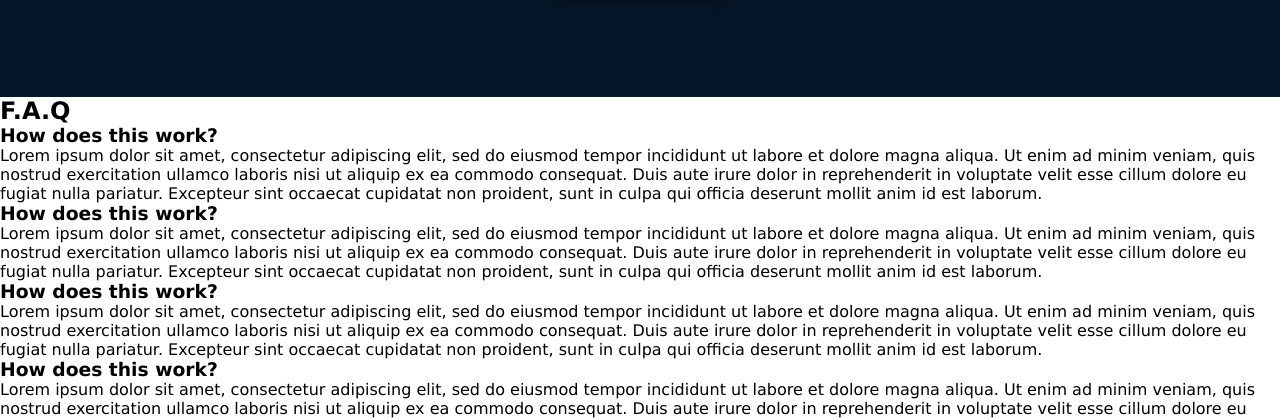
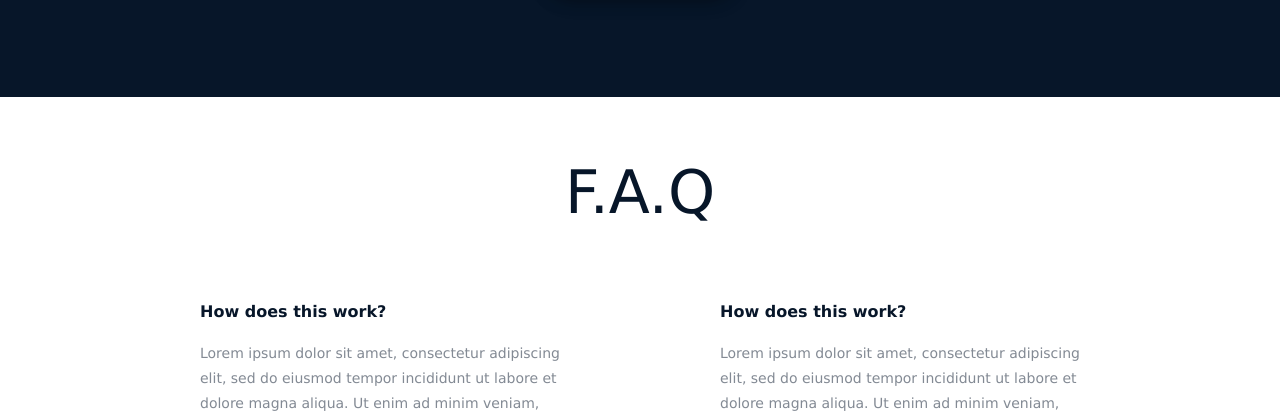
Before and after one commit to Ntihanabayo-Alphonse/alx_html_css, a plain HTML site: page css_advanced/index.html in a window 1280 px wide. Shown: the part 2710-3129 px from the top of the page. Drawn offline with Linux system fonts and the light colour scheme.

Commit message:
faq section complete

```diff
--- a/css_advanced/index.html
+++ b/css_advanced/index.html
@@ -159,35 +159,35 @@
         </section>
 
         <!-- F.A.Q. -->
-        <section>
+        <section class="faq_section">
             <h2>F.A.Q</h2>
-            <div>
-                <div>
+            <div class="faq_container">
+                <div class="faq">
                     <div>
                         <h3>How does this work?</h3>
                     </div>
-                    <div>
+                    <div class="paragraph">
                         Lorem ipsum dolor sit amet, consectetur adipiscing elit, sed do eiusmod tempor incididunt ut labore et dolore magna aliqua. Ut enim ad minim veniam, quis nostrud exercitation ullamco laboris nisi ut aliquip ex ea commodo consequat. Duis aute irure dolor in reprehenderit in voluptate velit esse cillum dolore eu fugiat nulla pariatur. Excepteur sint occaecat cupidatat non proident, sunt in culpa qui officia deserunt mollit anim id est laborum.
                     </div>
 
                     <div>
                         <h3>How does this work?</h3>
                     </div>
-                    <div>
+                    <div class="paragraph">
                         Lorem ipsum dolor sit amet, consectetur adipiscing elit, sed do eiusmod tempor incididunt ut labore et dolore magna aliqua. Ut enim ad minim veniam, quis nostrud exercitation ullamco laboris nisi ut aliquip ex ea commodo consequat. Duis aute irure dolor in reprehenderit in voluptate velit esse cillum dolore eu fugiat nulla pariatur. Excepteur sint occaecat cupidatat non proident, sunt in culpa qui officia deserunt mollit anim id est laborum.
                     </div>
                 </div>
-                <div>
+                <div class="faq">
                     <div>
                         <h3>How does this work?</h3>
                     </div>
-                    <div>
+                    <div class="paragraph">
                         Lorem ipsum dolor sit amet, consectetur adipiscing elit, sed do eiusmod tempor incididunt ut labore et dolore magna aliqua. Ut enim ad minim veniam, quis nostrud exercitation ullamco laboris nisi ut aliquip ex ea commodo consequat. Duis aute irure dolor in reprehenderit in voluptate velit esse cillum dolore eu fugiat nulla pariatur. Excepteur sint occaecat cupidatat non proident, sunt in culpa qui officia deserunt mollit anim id est laborum.
                     </div>
                     <div>
                         <h3>How does this work?</h3>
                     </div>
-                    <div>
+                    <div class="paragraph">
                         Lorem ipsum dolor sit amet, consectetur adipiscing elit, sed do eiusmod tempor incididunt ut labore et dolore magna aliqua. Ut enim ad minim veniam, quis nostrud exercitation ullamco laboris nisi ut aliquip ex ea commodo consequat. Duis aute irure dolor in reprehenderit in voluptate velit esse cillum dolore eu fugiat nulla pariatur. Excepteur sint occaecat cupidatat non proident, sunt in culpa qui officia deserunt mollit anim id est laborum.
                     </div>
                 </div>
--- a/css_advanced/styles.css
+++ b/css_advanced/styles.css
@@ -208,6 +208,7 @@ button {
   padding-right: 13px;
 }
 
+/* Membership */
 .membership_section {
   padding: 60px 150px;
   color: #FFFFFF;
@@ -240,3 +241,37 @@ button {
   font-size: 14px;
   font-weight: 300;
 }
+
+/* FAQ */
+.faq_section {
+  padding: 60px 200px;
+}
+
+.faq_container {
+  display: flex;
+  justify-content: space-between;
+  /* margin: 50px 0; */
+}
+
+.faq {
+  width: 360px;
+}
+
+.faq_section h2 {
+  font-weight: 300;
+  font-size: 60px;
+  color: #071629;
+  text-align: center;
+}
+
+.faq h3 {
+  margin: 75px 0 20px 0;
+  color: #071629;
+  font-size: 16px;
+}
+
+.faq .paragraph {
+  font-size: 14px;
+  color: rgba(7, 22, 41, 0.5);
+  line-height: 1.8;
+}
```
